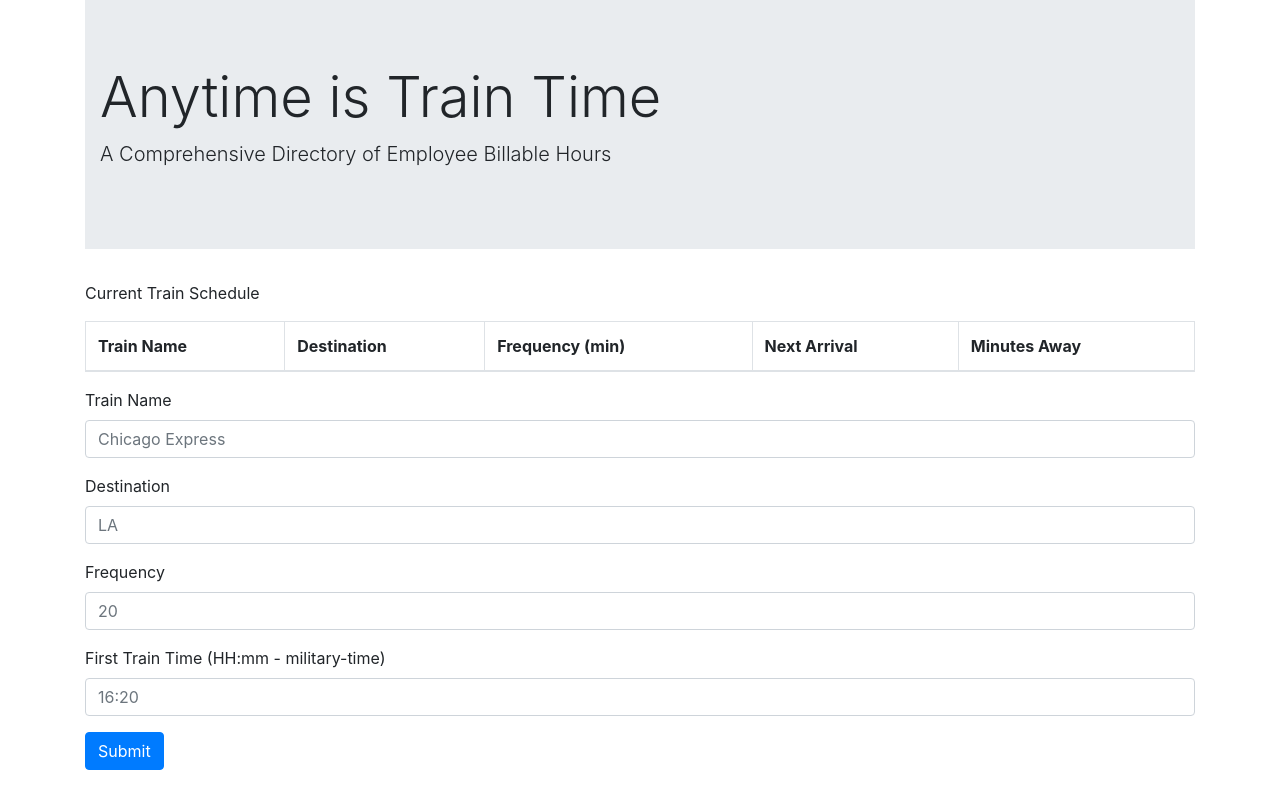
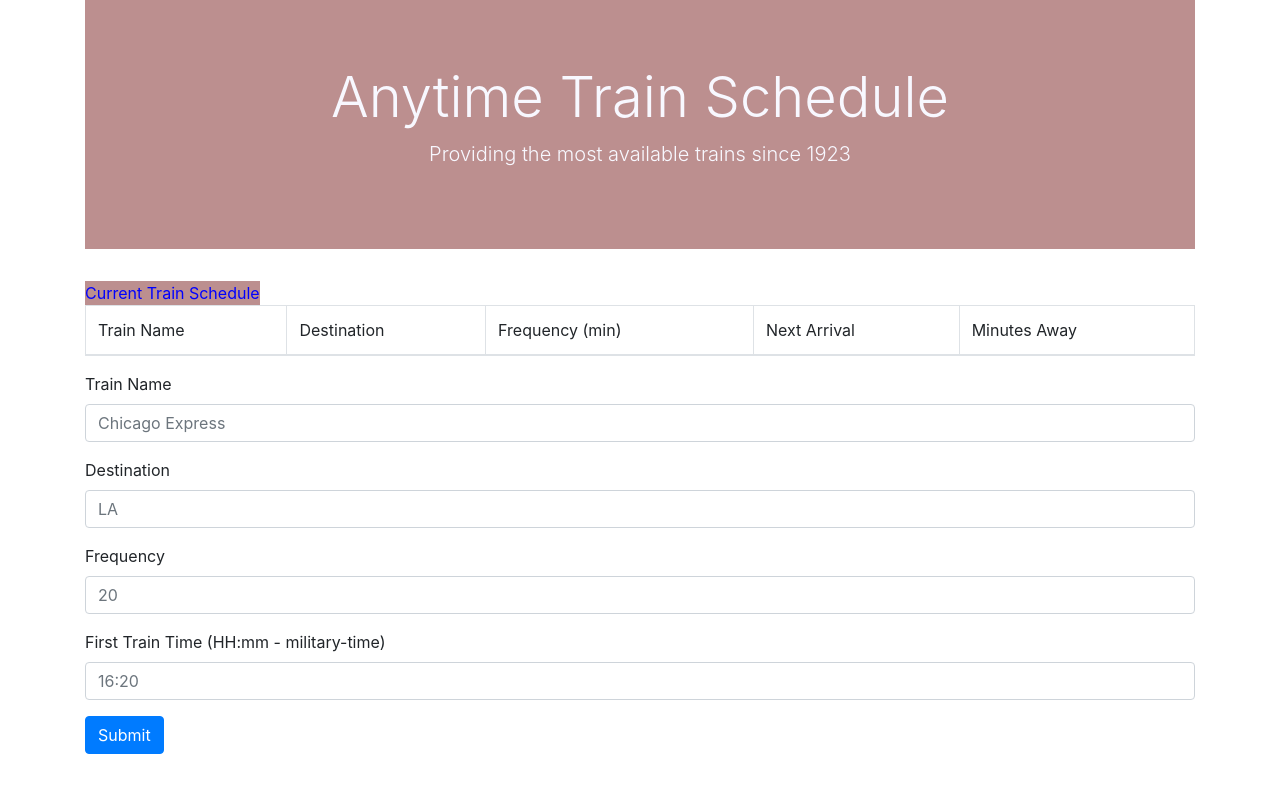
Before and after one commit to zapmi/Train-Scheduler, a plain HTML site: page index.html in a window 1280 px wide. Drawn offline with nearby package versions, Linux system fonts and the light colour scheme; no server answers.

Commit message:
some styling done for  testing, added reset.css

```diff
--- a/assets/css/reset.css
+++ b/assets/css/reset.css
@@ -0,0 +1,48 @@
+/* http://meyerweb.com/eric/tools/css/reset/
+   v2.0 | 20110126
+   License: none (public domain)
+*/
+
+html, body, div, span, applet, object, iframe,
+h1, h2, h3, h4, h5, h6, p, blockquote, pre,
+a, abbr, acronym, address, big, cite, code,
+del, dfn, em, img, ins, kbd, q, s, samp,
+small, strike, strong, sub, sup, tt, var,
+b, u, i, center,
+dl, dt, dd, ol, ul, li,
+fieldset, form, label, legend,
+table, caption, tbody, tfoot, thead, tr, th, td,
+article, aside, canvas, details, embed,
+figure, figcaption, footer, header, hgroup,
+menu, nav, output, ruby, section, summary,
+time, mark, audio, video {
+	margin: 0;
+	padding: 0;
+	border: 0;
+	font-size: 100%;
+	font: inherit;
+	vertical-align: baseline;
+}
+/* HTML5 display-role reset for older browsers */
+article, aside, details, figcaption, figure,
+footer, header, hgroup, menu, nav, section {
+	display: block;
+}
+body {
+	line-height: 1;
+}
+ol, ul {
+	list-style: none;
+}
+blockquote, q {
+	quotes: none;
+}
+blockquote:before, blockquote:after,
+q:before, q:after {
+	content: '';
+	content: none;
+}
+table {
+	border-collapse: collapse;
+	border-spacing: 0;
+}
--- a/assets/css/style.css
+++ b/assets/css/style.css
@@ -0,0 +1,11 @@
+#jumbo {
+    background-color: rosybrown;
+    color: ghostwhite;
+    text-align: center;
+}
+
+#test {
+    background-color: rosybrown;
+    color: blue;
+    width: fit-content;
+}
--- a/index.html
+++ b/index.html
@@ -5,9 +5,12 @@
     <meta charset="UTF-8">
     <meta name="viewport" content="width=device-width, initial-scale=1.0">
     <meta http-equiv="X-UA-Compatible" content="ie=edge">
+    <link rel="stylesheet" href="assets/css/reset.css">
+    <link rel="stylesheet" href="assets/css/style.css">
     <link rel="stylesheet" href="https://stackpath.bootstrapcdn.com/bootstrap/4.3.1/css/bootstrap.min.css">
     <script src="https://cdn.jsdelivr.net/momentjs/2.12.0/moment.min.js"></script>
     <script src="https://code.jquery.com/jquery-3.3.1.slim.min.js"></script>
+
     <title>Train ⌘ Scheduler </title>
 </head>
 
@@ -15,20 +18,24 @@
     <div class="container">
         <div class="row-md-10">
             <!-- <div class="col-md-10"> -->
-            <div class="jumbotron jumbotron-fluid">
+            <div class="jumbotron jumbotron-fluid" id="jumbo">
                 <div class="container">
-                    <h1 class="display-4">Anytime is Train Time</h1>
-                    <p class="lead">A Comprehensive Directory of Employee Billable Hours</p>
+                    <h1 class="display-4">Anytime Train Schedule</h1>
+                    <p class="lead">Providing the most available trains since 1923</p>
                 </div>
             </div>
 
         </div>
         <table class="table table-bordered">
-            <div="col">Current Train Schedule
-    </div>
-    <table class="table table-bordered">
+            <thead>
 
-        <thead>
+                    <div id="test">Current Train Schedule</div>
+
+
+
+                <!-- <table class="table table-bordered"> -->
+
+                <!-- <thead> -->
                 <tr>
                     <th scope="col">Train Name</th>
                     <th scope="col">Destination</th>
```
Lines whose indentation alone changed are shown as unchanged.
